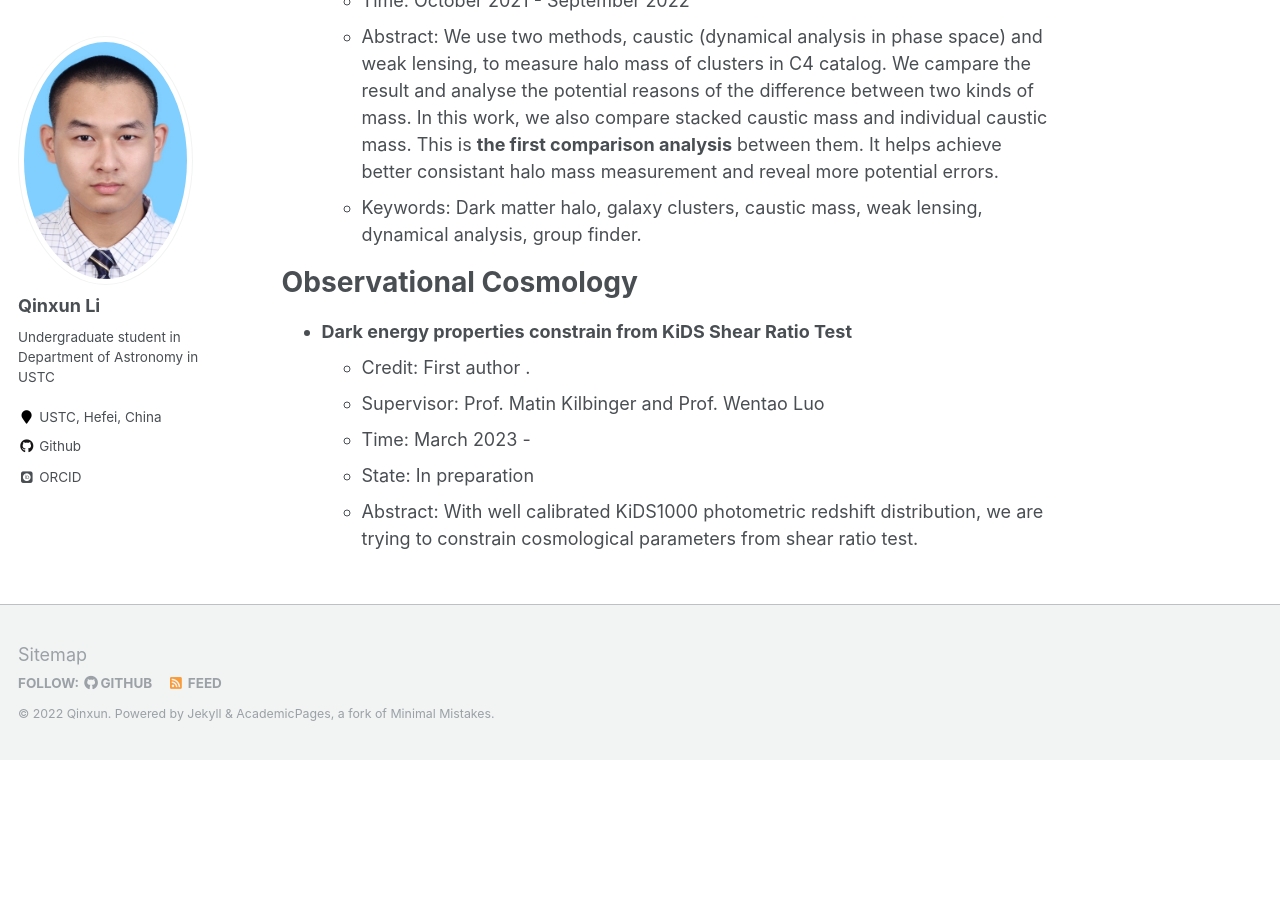
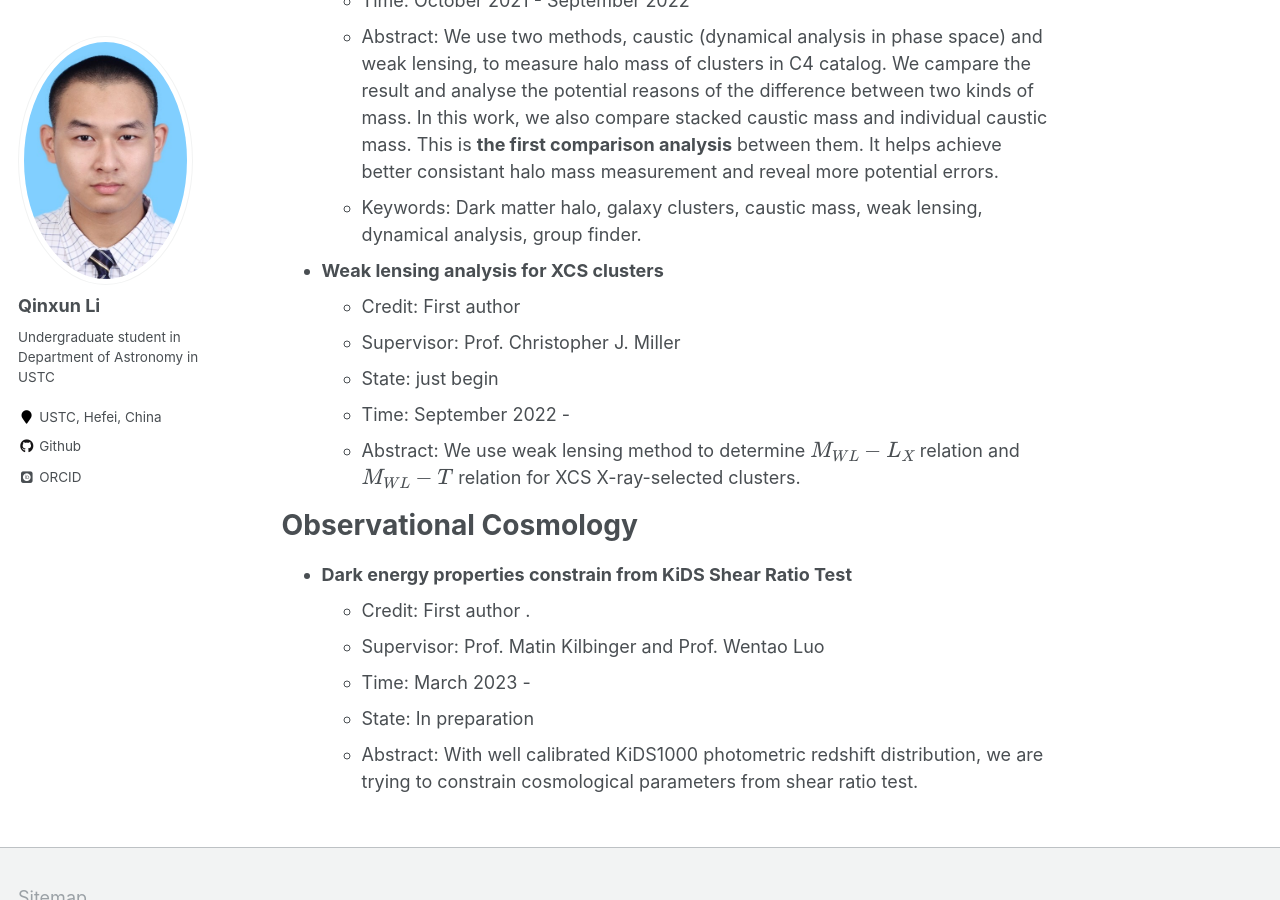
Before and after one commit to qxli2333/qxli2333.github.io, a Jekyll site: the page built from _pages/research.md, in a window 1280 px wide and 900 px high, scrolled down 1870 px. Built offline with Jekyll 4.4.1, drawn with Linux system fonts in a browser that asks for light colours; some web fonts are replaced; formulas are drawn with MathJax 3; before the commit the page ends 2629 px from its top, so only the background shows below that.

Commit message:
modified:   _pages/research.md

```diff
--- a/_pages/research.md
+++ b/_pages/research.md
@@ -49,6 +49,14 @@ Galaxy clusters
   * Abstract: We use two methods, caustic (dynamical analysis in phase space) and weak lensing, to measure halo mass of clusters in C4 catalog. We campare the result and analyse the potential reasons of the difference between two kinds of mass. In this work, we also compare stacked caustic mass and individual caustic mass. This is **the first comparison analysis** between them. It helps achieve better consistant halo mass measurement and reveal more potential errors.
   * Keywords: Dark matter halo, galaxy clusters, caustic mass, weak lensing, dynamical analysis, group finder.
 
+* **Weak lensing analysis for XCS clusters**
+  * Credit: First author
+  * Supervisor: Prof. Christopher J. Miller
+  * State: just begin
+  * Time: September 2022 -
+  * Abstract: We use weak lensing method to determine $M_{WL}-L_X$ relation and $M_{WL}-T$ relation for XCS X-ray-selected clusters.
+
+
 Observational Cosmology
 =====
 * **Dark energy properties constrain from KiDS Shear Ratio Test**
```
